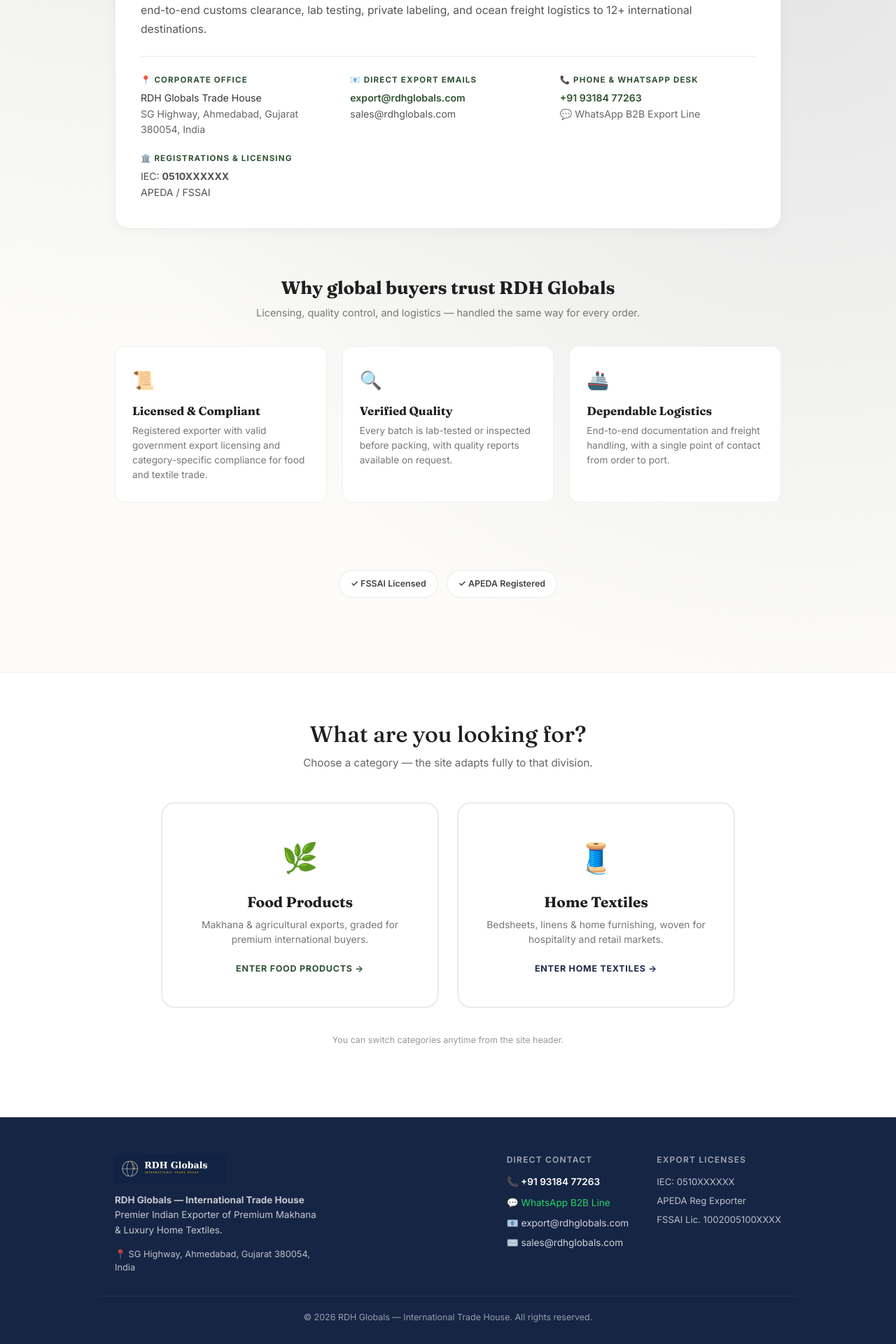
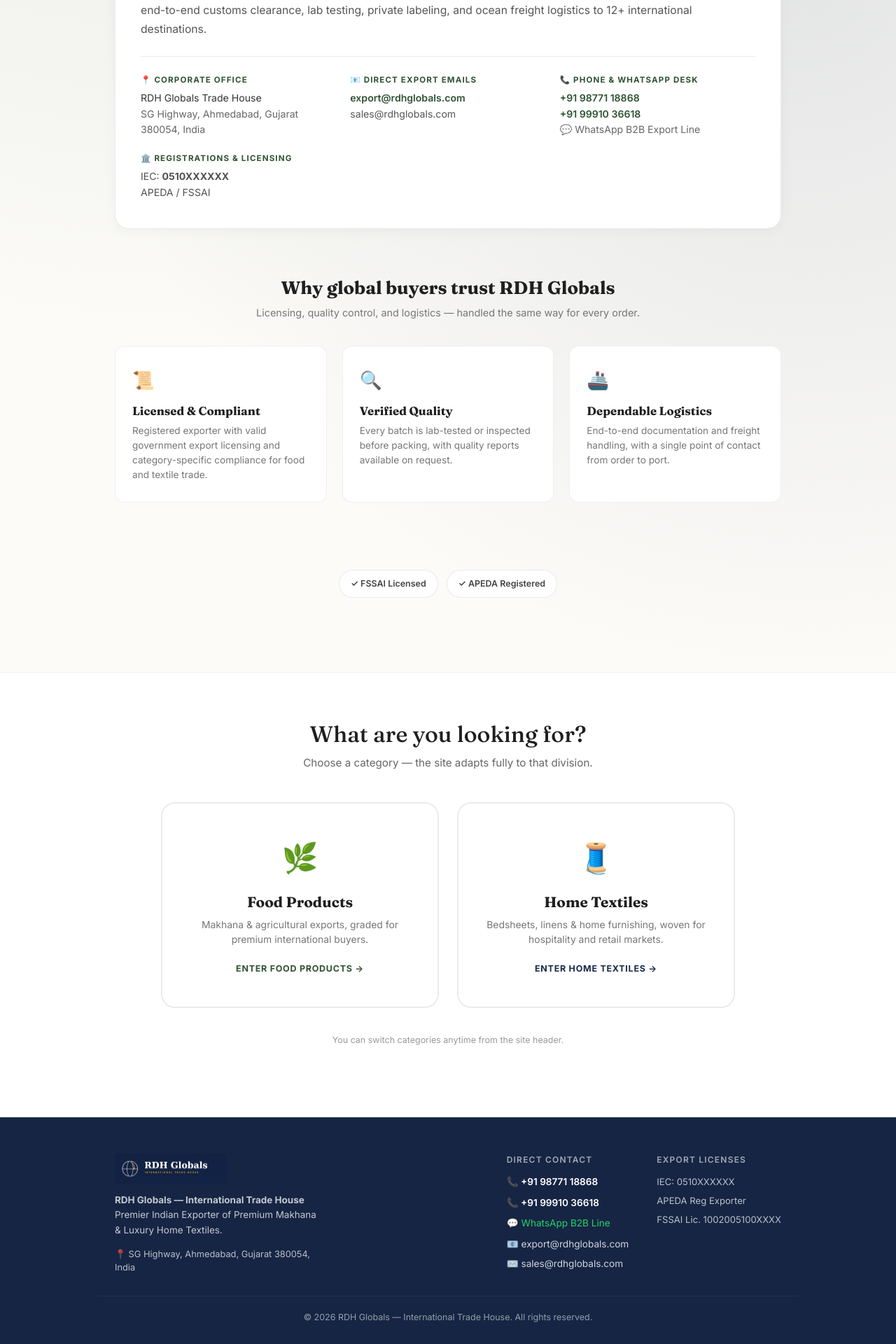
Before and after one commit to aditya616727/RDHGlobals, a Next.js app: page / in a window 1280 px wide. Shown: the part 872-2792 px from the top of the page at 70% size. Built offline with nearby package versions, Linux system fonts and the light colour scheme.

Commit message:
feat: add interactive B2B export cost calculator and landing page layout

```diff
--- a/src/app/calculator/page.tsx
+++ b/src/app/calculator/page.tsx
@@ -113,6 +113,11 @@
               <option value="UK - Felixstowe">🇬🇧 UK — Felixstowe / London Gateway</option>
               <option value="AU - Sydney">🇦🇺 Australia — Port Jackson / Sydney</option>
               <option value="SG - Singapore">🇸🇬 Singapore — Singapore Port</option>
+              <option value="MY - Malaysia">🇲🇾 Malaysia — Malaysia</option>
+              <option value="SL - Sri Lanka">SL - Sri Lanka — Colombo Port</option>
+              <option value="NP - Nepal">🇳🇵 Nepal — Kathmandu Port</option>
+              <option value="NL - Netherlands">🇳🇱 Netherlands — Amsterdam Port</option>
+
             </select>
           </div>
 
--- a/src/app/home/layout.tsx
+++ b/src/app/home/layout.tsx
@@ -133,8 +133,9 @@
 
             <div className="footer-col">
               <h4>Direct Contact</h4>
-              <a href="tel:+919318477263" style={{ fontWeight: 600, color: '#fff' }}>📞 +91 93184 77263</a>
-              <a href="https://wa.me/919318477263" target="_blank" rel="noopener noreferrer" style={{ color: '#25D366' }}>💬 WhatsApp Export Desk</a>
+              <a href="tel:+919877118868" style={{ fontWeight: 600, color: '#fff' }}>📞 +91 98771 18868</a>
+              <a href="tel:+919991036618" style={{ fontWeight: 600, color: '#fff' }}>📞 +91 99910 36618</a>
+              <a href="https://wa.me/919877118868" target="_blank" rel="noopener noreferrer" style={{ color: '#25D366' }}>💬 WhatsApp Export Desk</a>
               <a href="mailto:export@rdhglobals.com">📧 export@rdhglobals.com</a>
               <a href="mailto:sales@rdhglobals.com">✉️ sales@rdhglobals.com</a>
             </div>
--- a/src/components/site/LandingGate.tsx
+++ b/src/components/site/LandingGate.tsx
@@ -32,7 +32,6 @@
           <a href="#about-us-landing" style={{ fontSize: '.85rem', fontWeight: 600, color: '#2F5233', textDecoration: 'none' }}>
             About Us
           </a>
-          <div className="intro-since">Exporting Since 2010</div>
         </div>
       </div>
 
@@ -105,7 +104,8 @@
               <div style={{ fontSize: '.72rem', textTransform: 'uppercase', letterSpacing: '.1em', color: '#2F5233', fontWeight: 700, marginBottom: '6px' }}>
                 📞 Phone &amp; WhatsApp Desk
               </div>
-              <div><a href="tel:+919318477263" style={{ color: '#2F5233', fontWeight: 600, textDecoration: 'none' }}>+91 93184 77263</a></div>
+              <div><a href="tel:+919877118868" style={{ color: '#2F5233', fontWeight: 600, textDecoration: 'none' }}>+91 98771 18868</a></div>
+              <div><a href="tel:+919991036618" style={{ color: '#2F5233', fontWeight: 600, textDecoration: 'none' }}>+91 99910 36618</a></div>
               <div style={{ opacity: 0.75 }}>💬 WhatsApp B2B Export Line</div>
             </div>
 
@@ -231,10 +231,13 @@
               <div style={{ fontSize: '.75rem', textTransform: 'uppercase', letterSpacing: '.1em', opacity: .6, marginBottom: '12px', fontWeight: 600 }}>
                 Direct Contact
               </div>
-              <a href="tel:+919318477263" style={{ display: 'block', color: '#fff', fontSize: '.85rem', fontWeight: 600, textDecoration: 'none', marginBottom: '8px' }}>
-                📞 +91 93184 77263
+              <a href="tel:+919877118868" style={{ display: 'block', color: '#fff', fontSize: '.85rem', fontWeight: 600, textDecoration: 'none', marginBottom: '8px' }}>
+                📞 +91 98771 18868
               </a>
-              <a href="https://wa.me/919318477263" target="_blank" rel="noopener noreferrer" style={{ display: 'block', color: '#25D366', fontSize: '.85rem', textDecoration: 'none', marginBottom: '8px' }}>
+              <a href="tel:+919991036618" style={{ display: 'block', color: '#fff', fontSize: '.85rem', fontWeight: 600, textDecoration: 'none', marginBottom: '8px' }}>
+                📞 +91 99910 36618
+              </a>
+              <a href="https://wa.me/919877118868" target="_blank" rel="noopener noreferrer" style={{ display: 'block', color: '#25D366', fontSize: '.85rem', textDecoration: 'none', marginBottom: '8px' }}>
                 💬 WhatsApp B2B Line
               </a>
               <a href="mailto:export@rdhglobals.com" style={{ display: 'block', color: 'rgba(255,255,255,.8)', fontSize: '.85rem', textDecoration: 'none', marginBottom: '6px' }}>
```
Also changed, not shown: src/app/home/page.tsx (+7 -3 lines).
